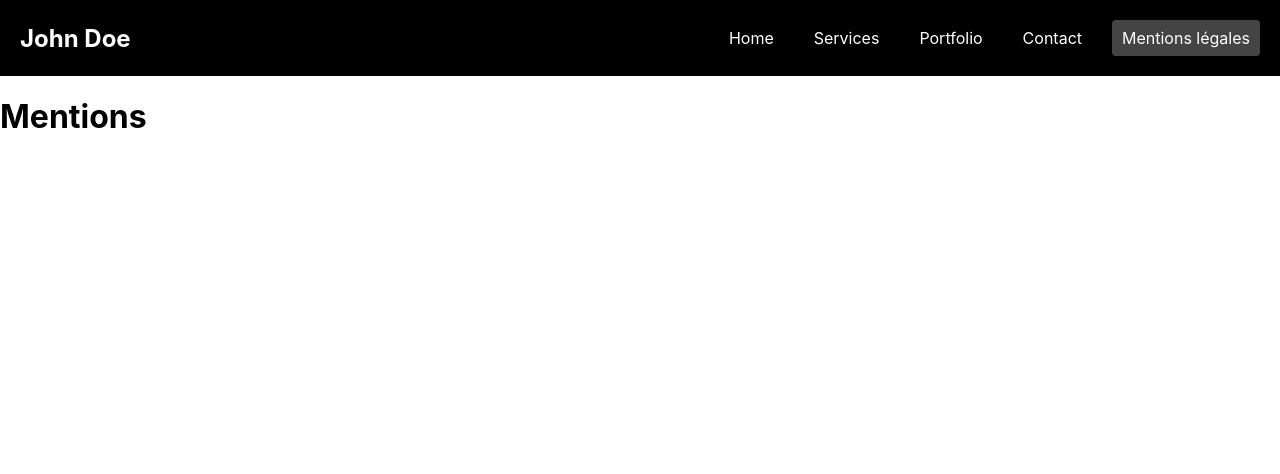
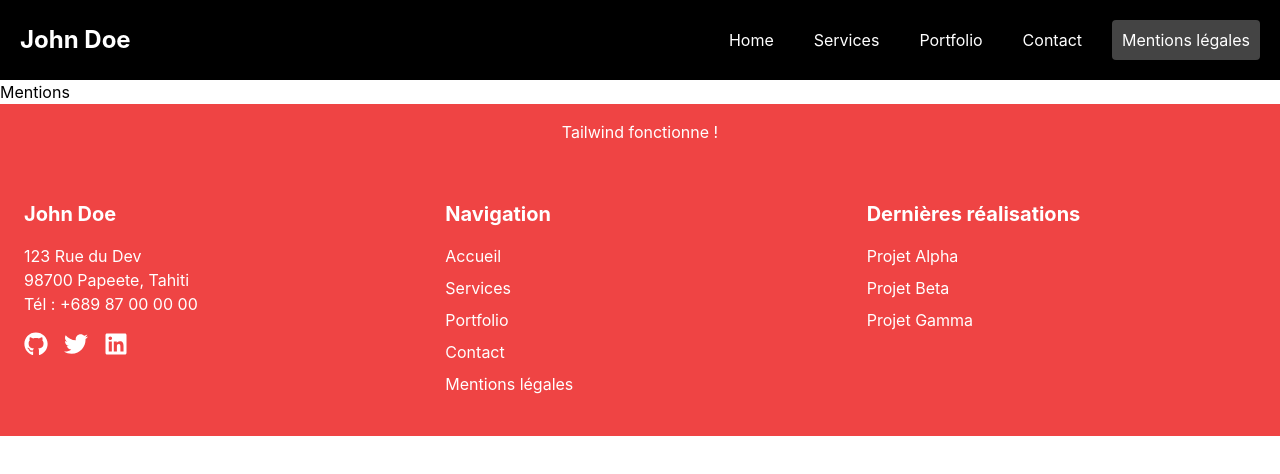
Before and after one commit to DylanPEUA/projet_react, a React (Create React App) app: page /mentions in a window 1280 px wide. Shown: the top 474 px of the page. Built offline with nearby package versions, Linux system fonts and the light colour scheme.

Commit message:
Footer avec tailwind en cours

```diff
--- a/package.json
+++ b/package.json
@@ -9,6 +9,7 @@
     "@testing-library/user-event": "^13.5.0",
     "react": "^19.1.0",
     "react-dom": "^19.1.0",
+    "react-icons": "^5.5.0",
     "react-router-dom": "^7.7.0",
     "react-scripts": "5.0.1",
     "web-vitals": "^2.1.4"
@@ -40,6 +41,6 @@
   "devDependencies": {
     "autoprefixer": "^10.4.21",
     "postcss": "^8.5.6",
-    "tailwindcss": "^4.1.11"
+    "tailwindcss": "^3.4.1"
   }
 }
--- /dev/null
+++ b/postcss.config.js
@@ -0,0 +1,6 @@
+module.exports = {
+  plugins: {
+    tailwindcss: {},
+    autoprefixer: {},
+  },
+};
--- a/src/App.js
+++ b/src/App.js
@@ -1,11 +1,13 @@
 import React from 'react';
 import { BrowserRouter, Routes, Route } from 'react-router-dom';
-import Header from './components/Header';
+import Header from './components/header';
+import Footer from './components/footer';
 import Home from './pages/Home';
 import Services from './pages/Services';
 import Portfolio from './pages/Portfolio';
 import Contact from './pages/Contact';
 import Mentions from './pages/Mentions';
+
 
 function App() {
   return (
@@ -18,6 +20,10 @@ function App() {
         <Route path="/contact" element={<Contact />} />
         <Route path="/mentions" element={<Mentions />} />
       </Routes>
+      <div className="bg-red-500 text-white p-4 text-center">
+        Tailwind fonctionne !
+      </div>
+      <Footer />
     </BrowserRouter>
   );
 }
--- /dev/null
+++ b/src/components/footer.js
@@ -0,0 +1,70 @@
+import React from 'react';
+import { Link } from 'react-router-dom';
+import { FaGithub, FaTwitter, FaLinkedin } from 'react-icons/fa';
+
+
+function Footer() {
+  return (
+    <footer className="bg-red-500 text-white py-10 px-6">
+      <div className="max-w-7xl mx-auto flex flex-col md:flex-row justify-between gap-8">
+
+        {/* Colonne 1 : Infos & Réseaux */}
+        <div className="flex-1">
+          <h2 className="text-xl font-bold mb-4">John Doe</h2>
+          <p>123 Rue du Dev<br />98700 Papeete, Tahiti</p>
+          <p>Tél : +689 87 00 00 00</p>
+          <div className="flex gap-4 mt-4">
+            <a
+              href="https://github.com/johndoe"
+              target="_blank"
+              rel="noopener noreferrer nofollow"
+              className="text-white hover:text-gray-400 text-2xl"
+            >
+              <FaGithub />
+            </a>
+            <a
+              href="https://twitter.com/johndoe"
+              target="_blank"
+              rel="noopener noreferrer nofollow"
+              className="text-white hover:text-gray-400 text-2xl"
+            >
+              <FaTwitter />
+            </a>
+            <a
+              href="https://linkedin.com/in/johndoe"
+              target="_blank"
+              rel="noopener noreferrer nofollow"
+              className="text-white hover:text-gray-400 text-2xl"
+            >
+              <FaLinkedin />
+            </a>
+          </div>
+        </div>
+
+        {/* Colonne 2 : Navigation */}
+        <div className="flex-1">
+          <h2 className="text-xl font-bold mb-4">Navigation</h2>
+          <ul className="flex flex-col gap-2">
+            <Link to="/">Accueil</Link>
+            <Link to="/services">Services</Link>
+            <Link to="/portfolio">Portfolio</Link>
+            <Link to="/contact">Contact</Link>
+            <Link to="/mentions">Mentions légales</Link>
+          </ul>
+        </div>
+
+        {/* Colonne 3 : Réalisations */}
+        <div className="flex-1">
+          <h2 className="text-xl font-bold mb-4">Dernières réalisations</h2>
+          <ul className="flex flex-col gap-2">
+            <Link to="/portfolio">Projet Alpha</Link>
+            <Link to="/portfolio">Projet Beta</Link>
+            <Link to="/portfolio">Projet Gamma</Link>
+          </ul>
+        </div>
+      </div>
+    </footer>
+  );
+}
+
+export default Footer;
--- a/src/components/header.js
+++ b/src/components/header.js
@@ -1,6 +1,6 @@
 import React, { useState } from 'react';
 import { NavLink } from 'react-router-dom';
-import '../Header.css'; // Style personnalisé
+import '../header.css'; // Style personnalisé
 
 function Header() {
   const [isOpen, setIsOpen] = useState(false);
--- a/src/index.css
+++ b/src/index.css
@@ -1,3 +1,6 @@
+@tailwind base;
+@tailwind components;
+@tailwind utilities;
 body {
   margin: 0;
   font-family: -apple-system, BlinkMacSystemFont, 'Segoe UI', 'Roboto', 'Oxygen',
--- a/src/index.js
+++ b/src/index.js
@@ -1,8 +1,10 @@
+import './index.css';
 import React from 'react';
 import ReactDOM from 'react-dom/client';
 import './index.css';
 import App from './App';
 import reportWebVitals from './reportWebVitals';
+
 
 const root = ReactDOM.createRoot(document.getElementById('root'));
 root.render(
--- /dev/null
+++ b/tailwind.config.js
@@ -0,0 +1,10 @@
+/** @type {import('tailwindcss').Config} */
+module.exports = {
+  content: [
+    "./src/**/*.{js,jsx,ts,tsx}",
+  ],
+  theme: {
+    extend: {},
+  },
+  plugins: [],
+};
```
Also changed, not shown: 1 other file (tests, documents, lock files or other folders).
